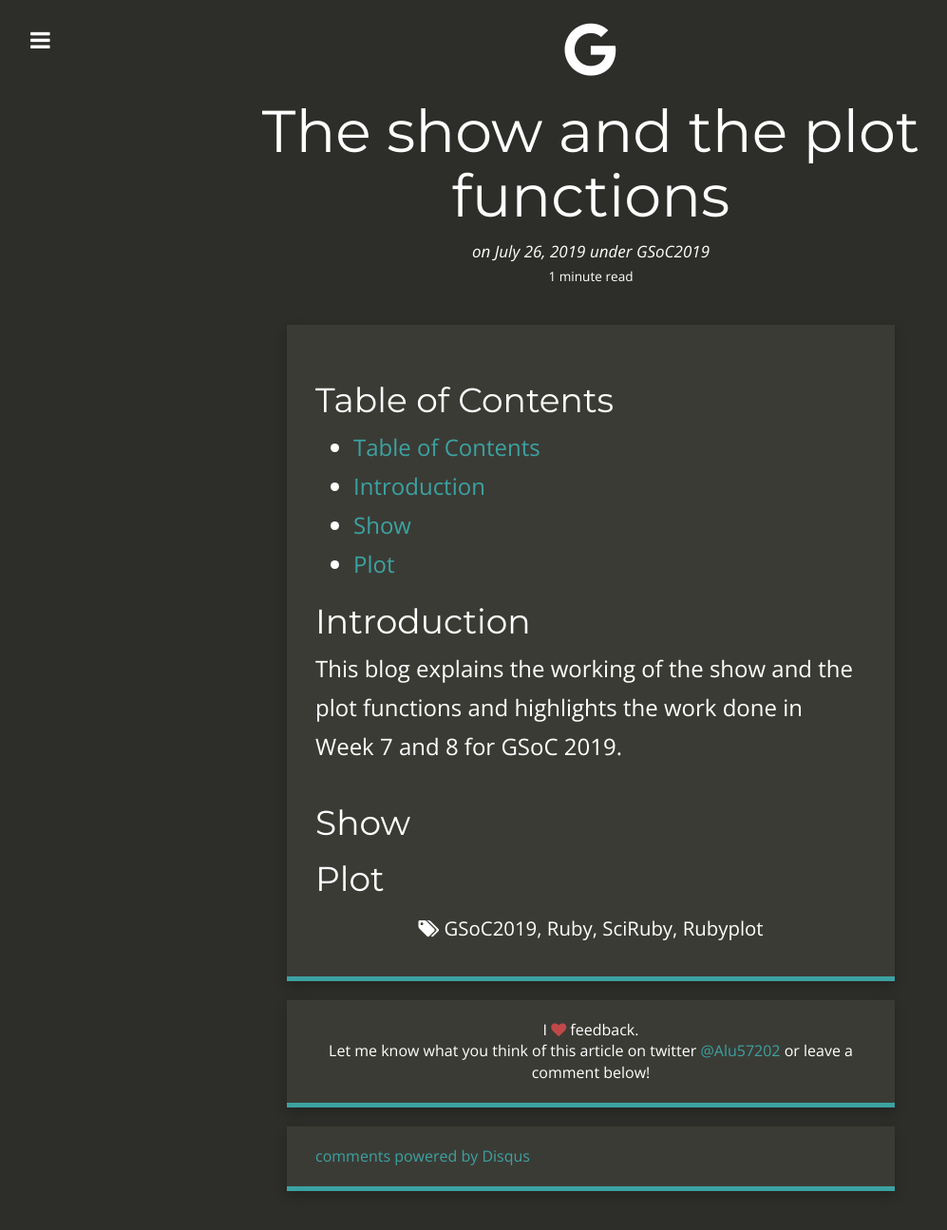
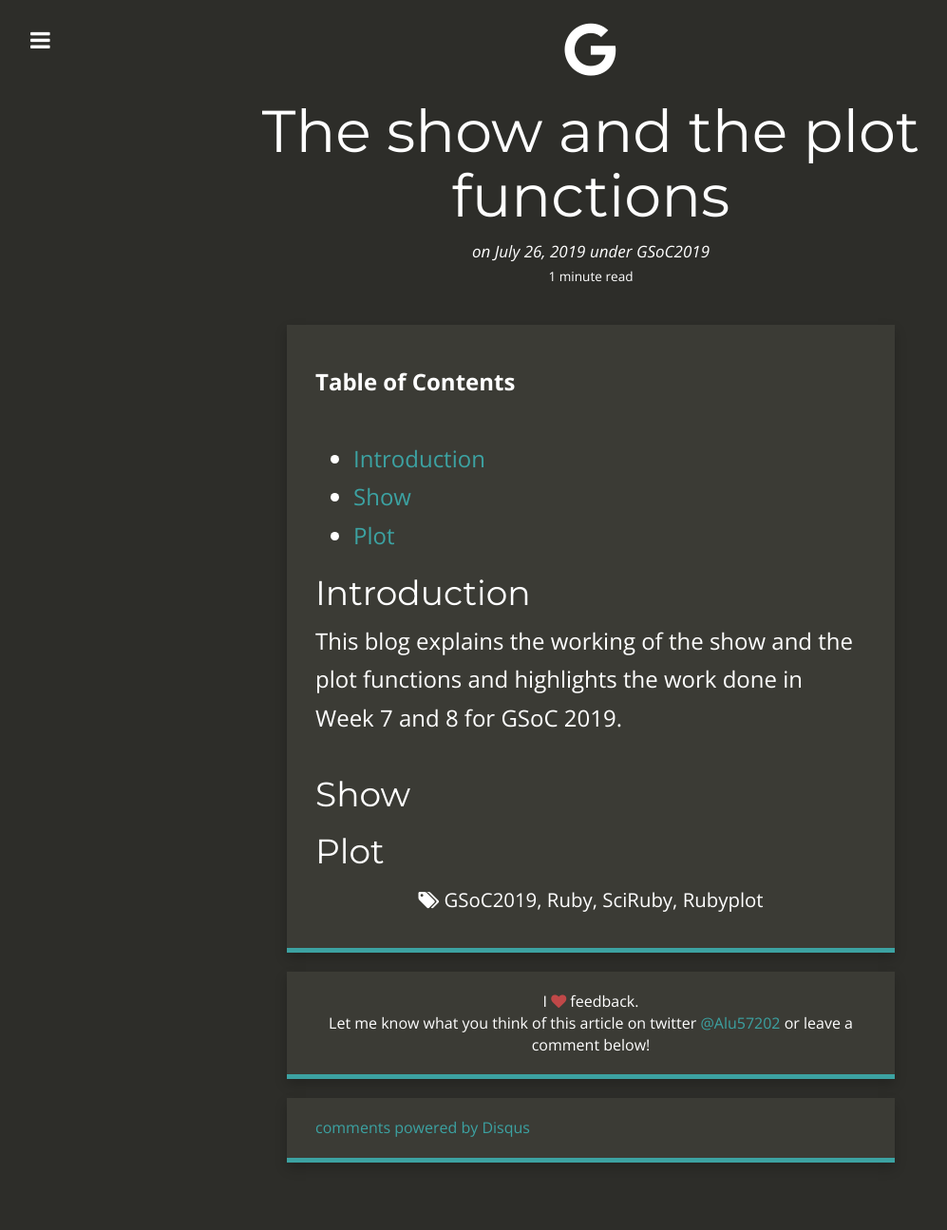
Before and after one commit to alishdipani/Old_Website, a Jekyll site: the page built from _posts/2019-07-26-The-show-and-the-plot-functions.md, in a window 1280 px wide. Shown: the whole page at 95% size, without its empty margins (18-1015 px from the left). Built offline with Jekyll 4.4.1, drawn with Linux system fonts in a browser that asks for light colours; nearby versions of some CDN libraries; comment, search, counter and statistics services are not loaded; after the commit the page ends 1265 px from its top, so only the background shows below that.

Commit message:
Update 2019-07-26-The-show-and-the-plot-functions.md

```diff
--- a/_posts/2019-07-26-The-show-and-the-plot-functions.md
+++ b/_posts/2019-07-26-The-show-and-the-plot-functions.md
@@ -11,7 +11,7 @@ tags:
  - SciRuby
  - Rubyplot
 ---
-# Table of Contents
+**Table of Contents**
 * TOC
 {:toc}
 
```
